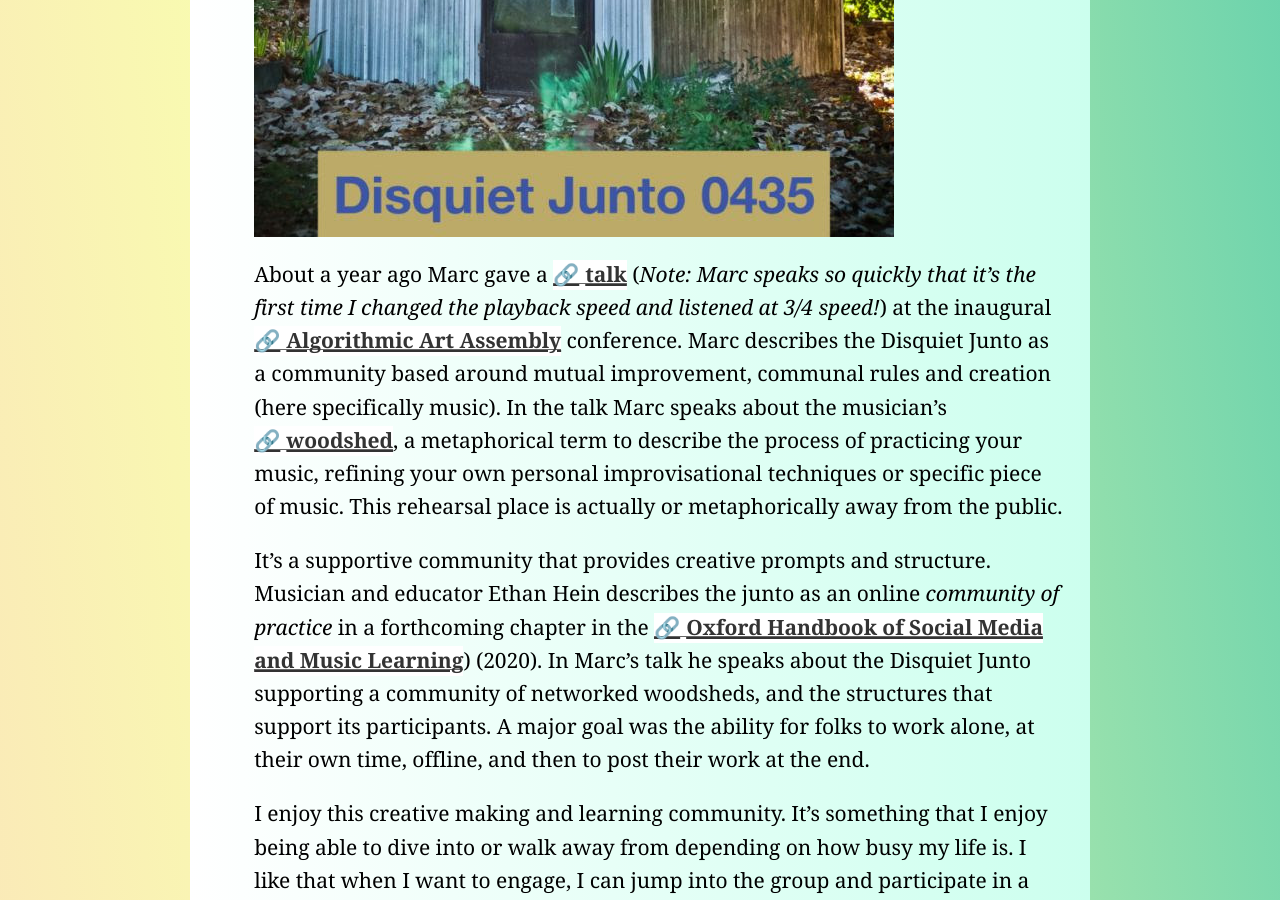
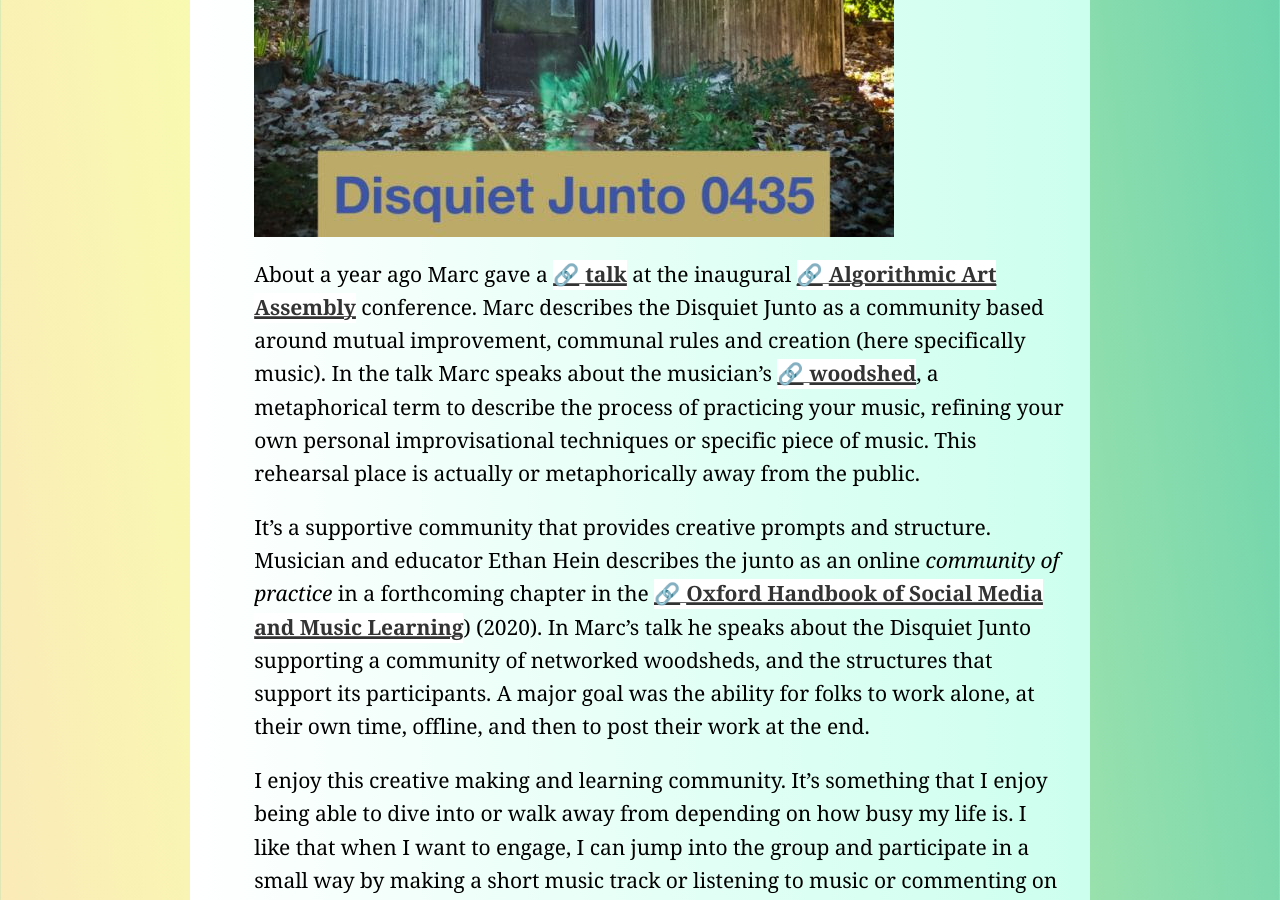
Before and after one commit to lee2sman/nosebook, a Jekyll site: the page built from _posts/2020-05-03-juntos-assemblies-academies.md, in a window 1280 px wide and 900 px high, scrolled down 2260 px. Built offline with Jekyll 4.4.1, drawn with Linux system fonts in a browser that asks for light colours; some of the changed text lies outside the part shown.

Commit message:
update juntos-assemblies-academies

```diff
--- a/_posts/2020-05-03-juntos-assemblies-academies.md
+++ b/_posts/2020-05-03-juntos-assemblies-academies.md
@@ -19,7 +19,7 @@ The junto (from the spanish word junta, *assembly*) was intended as a group form
 
 ![Disquiet Junto Woodshed project]({{"/images/disquiet.jpg" | absolute_url}})
 
-About a year ago Marc gave a [talk](https://www.youtube.com/watch?v=GzHrOpBwhMU) (*Note: Marc speaks so quickly that it's the first time I changed the playback speed and listened at 3/4 speed!*) at the inaugural [Algorithmic Art Assembly](https://aaassembly.org/) conference. Marc describes the Disquiet Junto as a community based around mutual improvement, communal rules and creation (here specifically music). In the talk Marc speaks about the musician's [woodshed](https://en.wikipedia.org/wiki/Woodshedding), a metaphorical term to describe the process of practicing your music, refining your own personal improvisational techniques or specific piece of music. This rehearsal place is actually or metaphorically away from the public.
+About a year ago Marc gave a [talk](https://www.youtube.com/watch?v=GzHrOpBwhMU) at the inaugural [Algorithmic Art Assembly](https://aaassembly.org/) conference. Marc describes the Disquiet Junto as a community based around mutual improvement, communal rules and creation (here specifically music). In the talk Marc speaks about the musician's [woodshed](https://en.wikipedia.org/wiki/Woodshedding), a metaphorical term to describe the process of practicing your music, refining your own personal improvisational techniques or specific piece of music. This rehearsal place is actually or metaphorically away from the public.
 
 It's a supportive community that provides creative prompts and structure. Musician and educator Ethan Hein describes the junto as an online *community of practice* in a forthcoming chapter in the [Oxford Handbook of Social Media and Music Learning](https://global.oup.com/academic/product/the-oxford-handbook-of-social-media-and-music-learning-9780190660772?cc=us&lang=en&)) (2020). In Marc's talk he speaks about the Disquiet Junto supporting a community of networked woodsheds, and the structures that support its participants. A major goal was the ability for folks to work alone, at their own time, offline, and then to post their work at the end.
 
```
